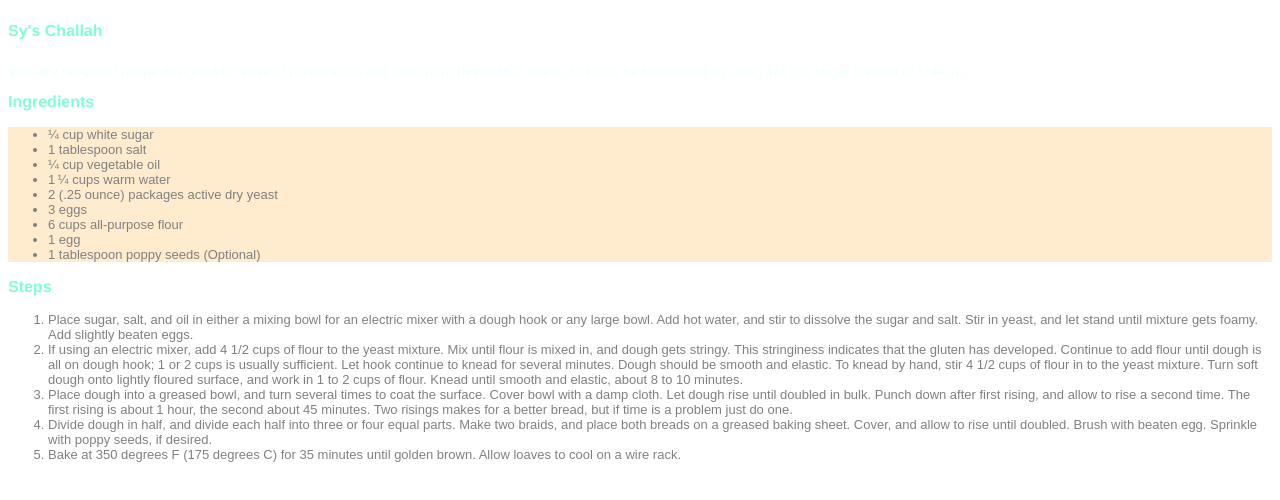
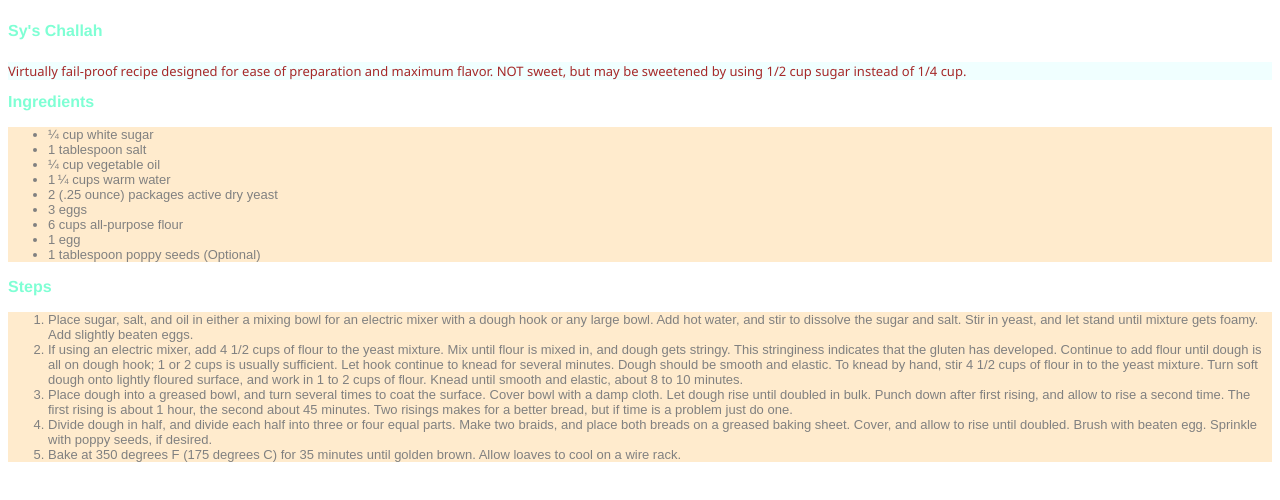
Before and after one commit to JosephAyoma/odin-recipes, a plain HTML site: page recipes/challah.html in a window 1280 px wide. Shown: the part 294-794 px from the top of the page. Drawn offline with Linux system fonts and the light colour scheme.

Commit message:
Update styles.css

```diff
--- a/recipes/style/styles.css
+++ b/recipes/style/styles.css
@@ -9,7 +9,8 @@ h2, h3, h4,h5,h6{
     font-size: medium;
 }
 p{
-    color:azure;
+    color: brown;
+    background-color: azure;
     font-family: 'Segoe UI', Tahoma, Geneva, Verdana, sans-serif;
     font-size: small;
     font-weight: 500;
@@ -20,6 +21,6 @@ li{
     font-size: small;
     font-weight: 200;
 }
-ul{
+ul, ol{
     background-color: blanchedalmond;
 }
```
